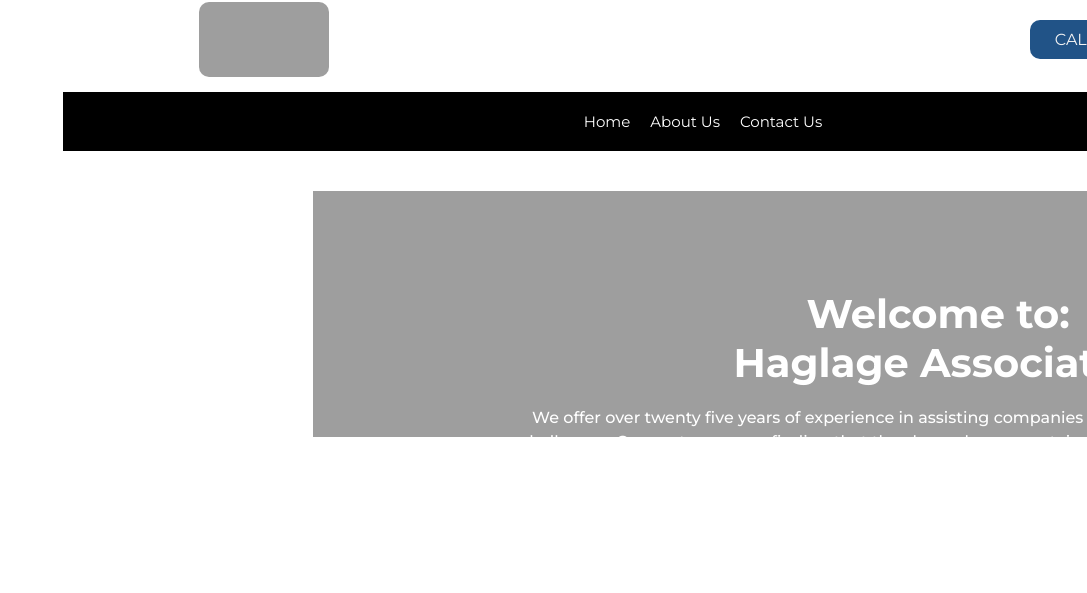
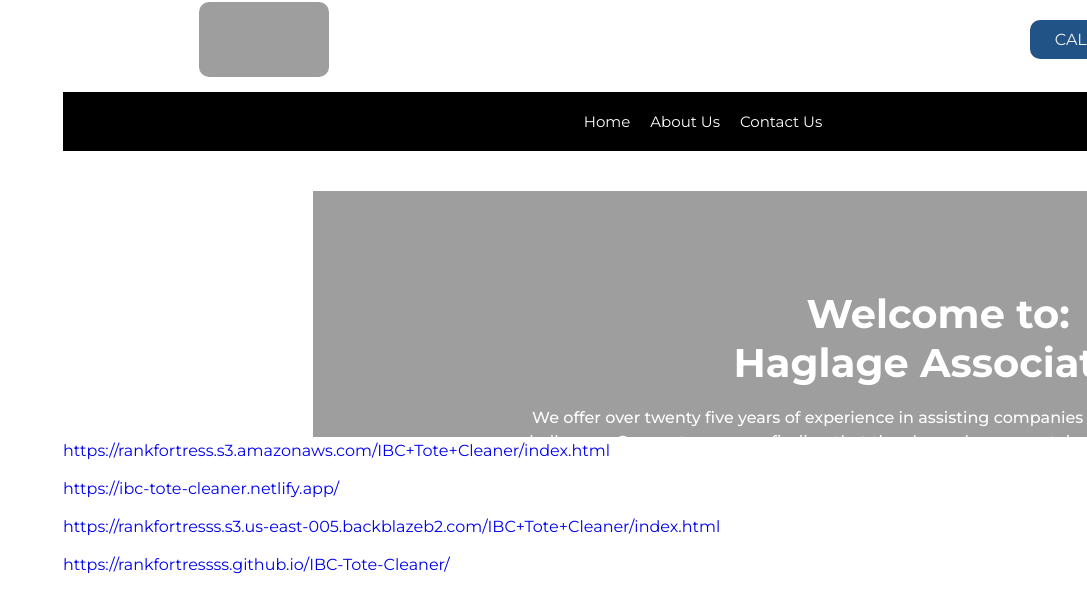
Before and after one commit to rankfortressss/IBC-Tote-Cleaner, a plain HTML site: page index.html in a window 1280 px wide. Shown: the part 4256-4849 px from the top of the page, without its empty margins (193-1280 px from the left). Drawn offline with Linux system fonts and the light colour scheme.

Commit message:
Add files via upload

```diff
--- a/index.html
+++ b/index.html
@@ -140,13 +140,13 @@
 
             <!--Links-->
             <section>
-                <a target="_bLank" href=""></a><br>
+                <a target="_bLank" href="https://rankfortress.s3.amazonaws.com/IBC+Tote+Cleaner/index.html">https://rankfortress.s3.amazonaws.com/IBC+Tote+Cleaner/index.html</a><br>
                 <br>
-                <a target="_bLank" href=""></a><br>
+                <a target="_bLank" href="https://ibc-tote-cleaner.netlify.app/">https://ibc-tote-cleaner.netlify.app/</a><br>
                 <br>
-                <a target="_bLank" href=""></a><br>
+                <a target="_bLank" href="https://rankfortresss.s3.us-east-005.backblazeb2.com/IBC+Tote+Cleaner/index.html">https://rankfortresss.s3.us-east-005.backblazeb2.com/IBC+Tote+Cleaner/index.html</a><br>
                 <br>
-                <a target="_bLank" href=""></a><br>
+                <a target="_bLank" href="https://rankfortressss.github.io/IBC-Tote-Cleaner/">https://rankfortressss.github.io/IBC-Tote-Cleaner/</a><br>
                 <br>
             </section>
 
```
